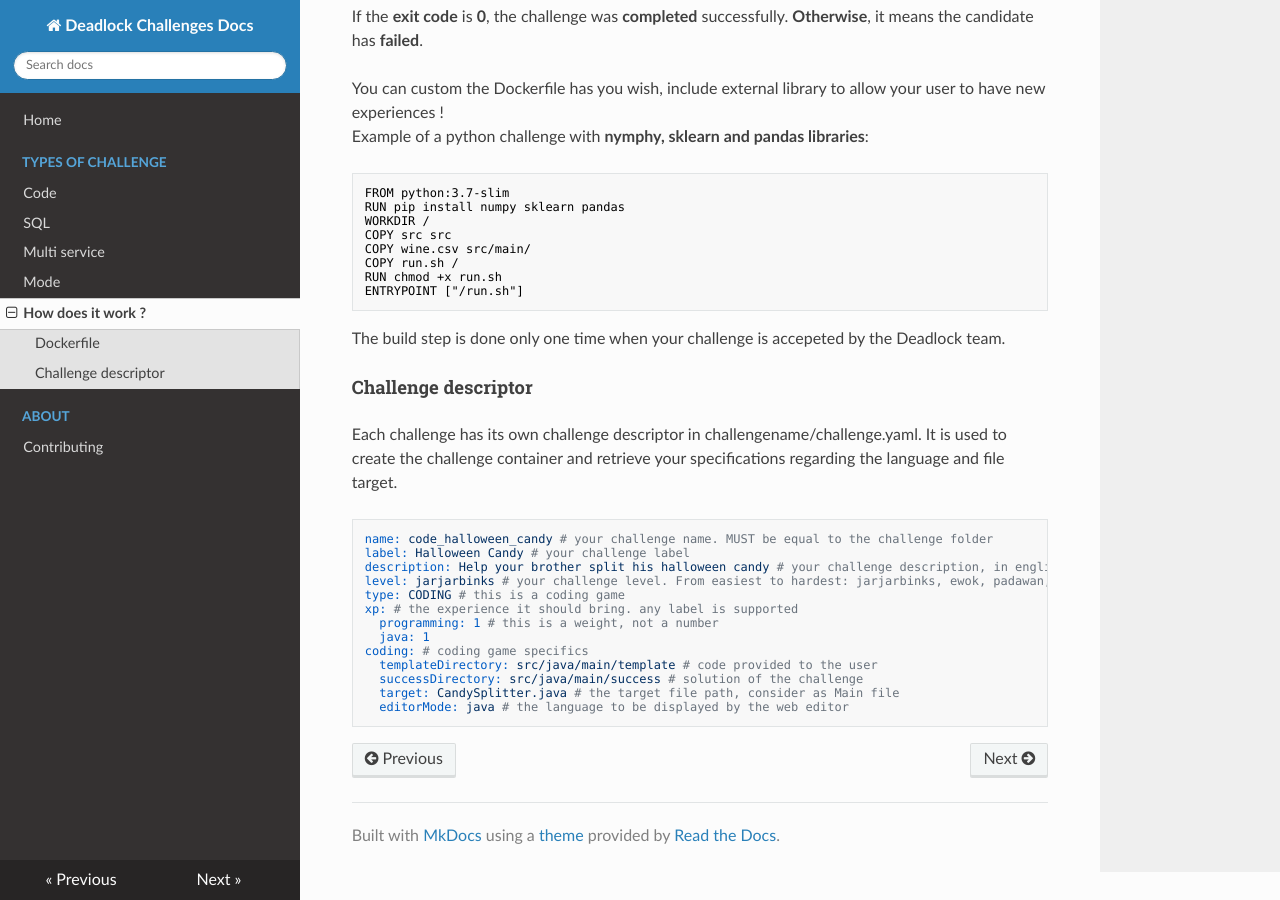
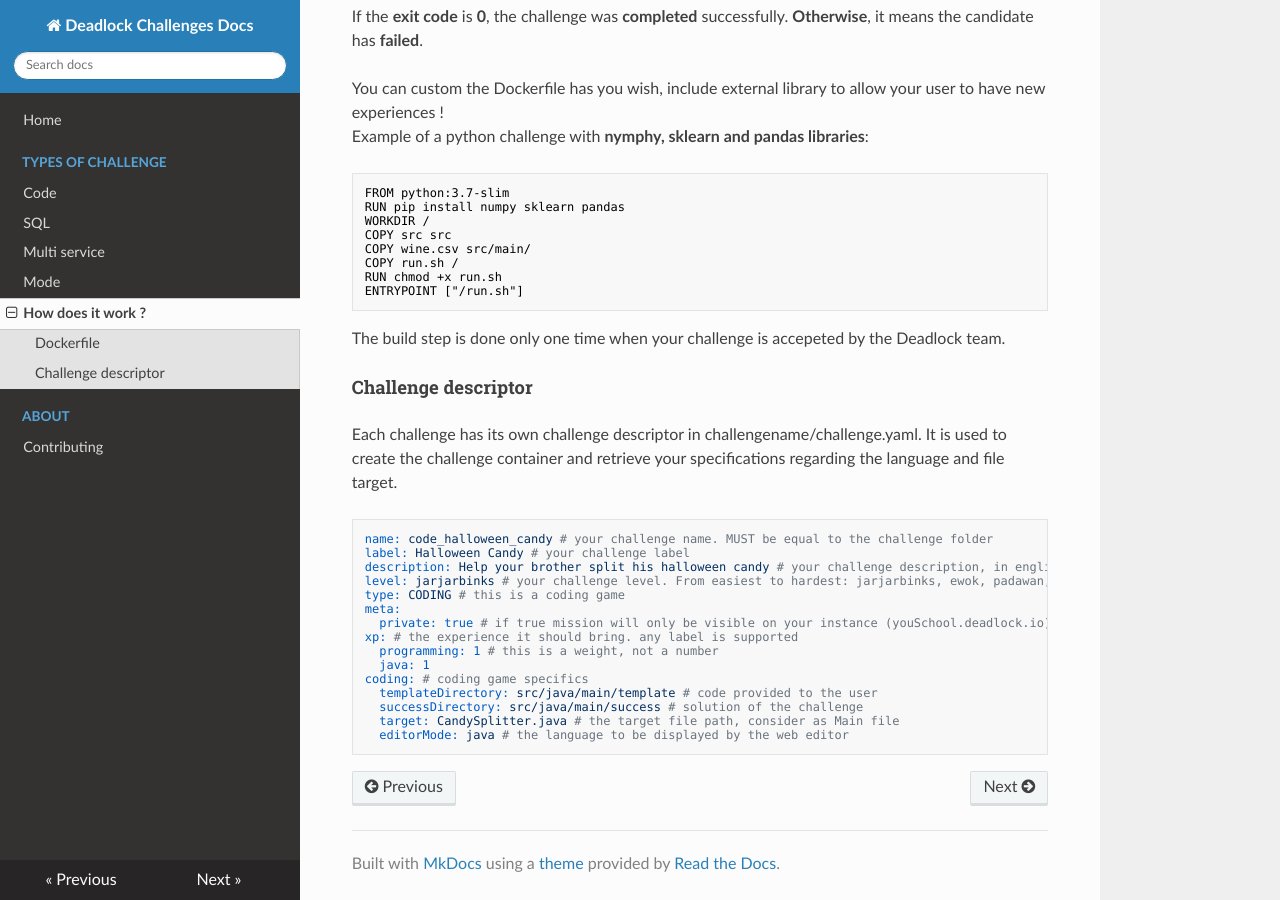
Before and after one commit to meitneshi/challenge-documentation, an MkDocs documentation site: the page built from docs/how-does-it-work.md, in a window 1280 px wide and 900 px high, scrolled down 635 px. Built offline with MkDocs 1.6.1, drawn with Linux system fonts in a browser that asks for light colours; nearby versions of some CDN libraries.

Commit message:
docs: add private meta information

```diff
--- a/docs/how-does-it-work.md
+++ b/docs/how-does-it-work.md
@@ -47,6 +47,8 @@ label: Halloween Candy # your challenge label
 description: Help your brother split his halloween candy # your challenge description, in english
 level: jarjarbinks # your challenge level. From easiest to hardest: jarjarbinks, ewok, padawan, jedi, master
 type: CODING # this is a coding game
+meta:
+  private: true # if true mission will only be visible on your instance (youSchool.deadlock.io), default to false, visible by everyone.
 xp: # the experience it should bring. any label is supported
   programming: 1 # this is a weight, not a number
   java: 1
```
Also changed, not shown: docs/challenge-types/multi-service.md (+1 -1 lines).
